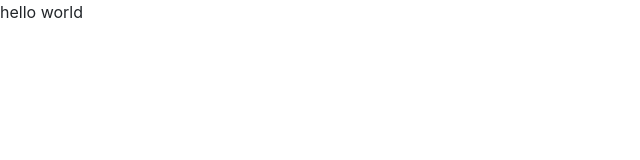
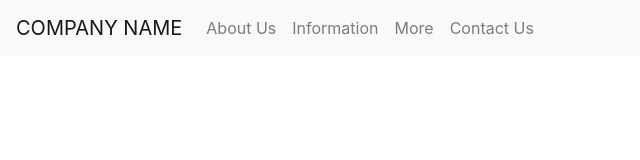
Before and after one commit to akoiv1308/Hello-World, a plain HTML site: page index.html in a window 1280 px wide. Shown: the whole page, without its empty margins (0-640 px from the left). Drawn offline with nearby package versions, Linux system fonts and the light colour scheme.

Commit message:
Added navigation bar

```diff
--- a/index.html
+++ b/index.html
@@ -7,10 +7,28 @@
         <link rel="stylesheet" type="tegixt/css" href="style.css">
     </head>
     <body>
-        hello world
         <!--Script-->
         <script src="https://code.jquery.com/jquery-3.3.1.slim.min.js" integrity="sha384-q8i/X+965DzO0rT7abK41JStQIAqVgRVzpbzo5smXKp4YfRvH+8abtTE1Pi6jizo" crossorigin="anonymous"></script>
         <script src="https://cdnjs.cloudflare.com/ajax/libs/popper.js/1.14.7/umd/popper.min.js" integrity="sha384-UO2eT0CpHqdSJQ6hJty5KVphtPhzWj9WO1clHTMGa3JDZwrnQq4sF86dIHNDz0W1" crossorigin="anonymous"></script>
         <script src="https://stackpath.bootstrapcdn.com/bootstrap/4.3.0/js/bootstrap.min.js" integrity="sha384-7aThvCh9TypR7fIc2HV4O/nFMVCBwyIUKL8XCtKE+8xgCgl/PQGuFsvShjr74PBp" crossorigin="anonymous"></script>
+        <nav class="navbar navbar-expand-lg navbar-light bg-light">
+  <a class="navbar-brand" href="#">COMPANY NAME</a>
+  <button class="navbar-toggler" type="button" data-toggle="collapse" data-target="#navbarNav" aria-controls="navbarNav" aria-expanded="false" aria-label="Toggle navigation">
+    <span class="navbar-toggler-icon"></span>
+  </button>
+  <div class="collapse navbar-collapse" id="navbarNav">
+    <ul class="navbar-nav">
+      <li class="nav-item">
+        <a class="nav-link" href="#">About Us</a>
+      <li class="nav-item">
+        <a class="nav-link" href="#">Information</a>
+      <li class="nav-item">
+        <a class="nav-link" href="#">More</a>
+      <li class="nav-item">
+        <a class="nav-link" href="#">Contact Us</a>
+      </li>
+    </ul>
+  </div>
+</nav>
     </body>
 </html>
--- a/style.css
+++ b/style.css
@@ -1,3 +1,10 @@
 body {
-    background-color: black;
+    background-color: purple;
 }
+nav {
+    text-transform: uppercase;
+    font-family: PT Sans Narrow;
+}
+.nav-link {
+    opacity: 0.7;
+}
```
Also changed, not shown: 1461545261.jpg (added).
